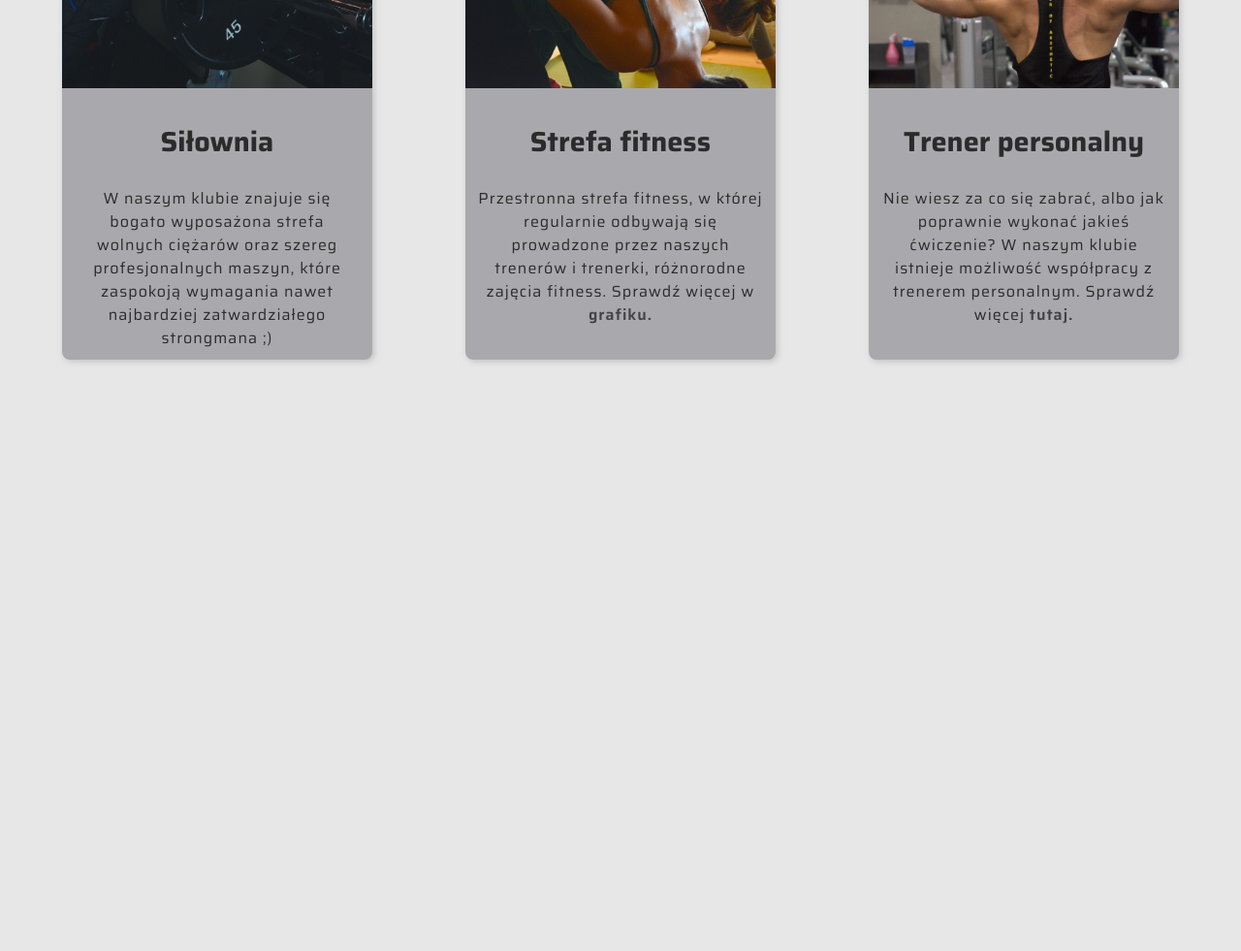
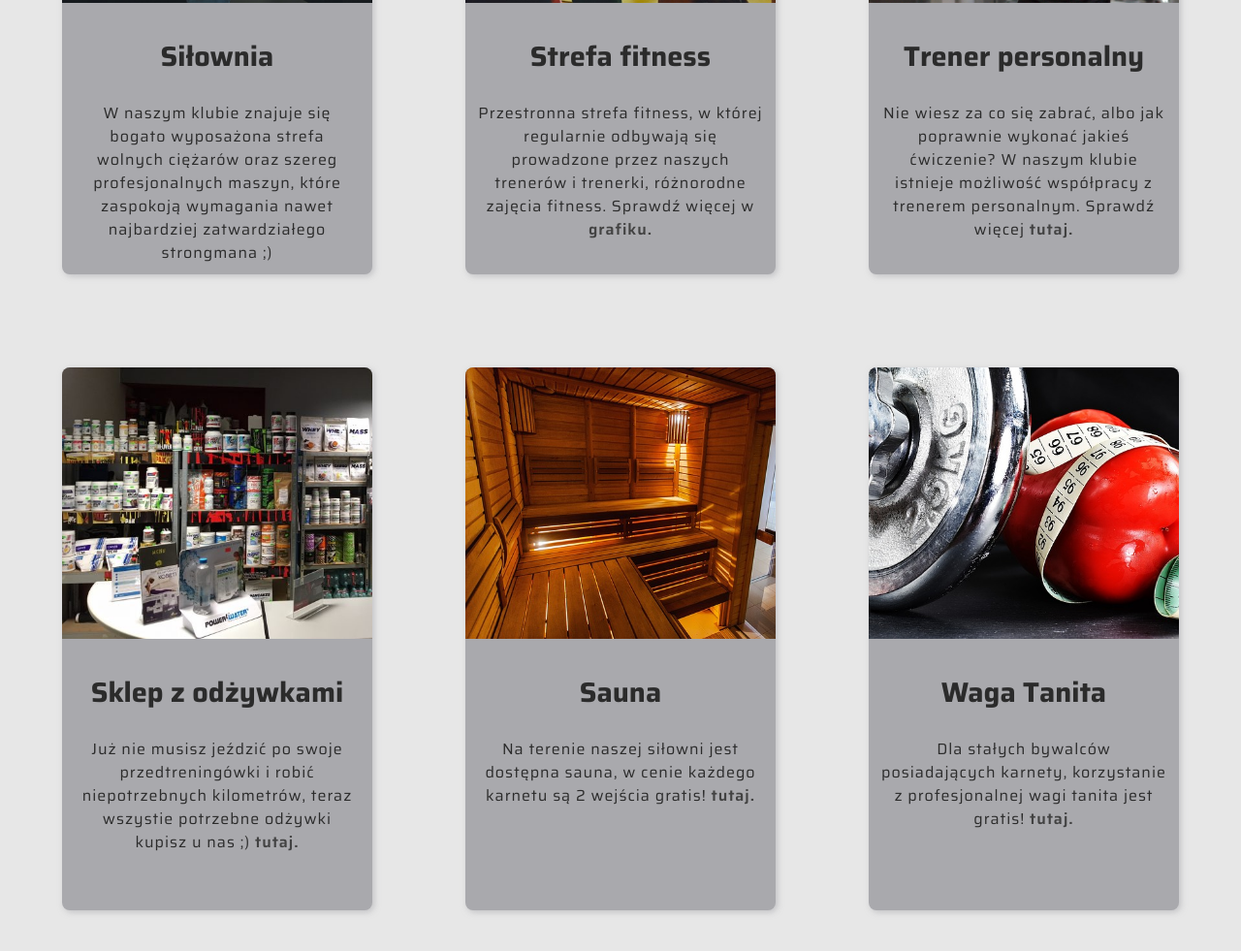
Before and after one commit to Dawdol135711/Projekt-1, a plain HTML site: page index.html in a window 1280 px wide. Shown: the part 1347-2328 px from the top of the page at 97% size. Before the commit the page ends 1766 px from the top, so only its background shows below. Drawn offline with Linux system fonts and the light colour scheme; a web font is replaced by a local one.

Commit message:
Added more info cards

```diff
--- a/index.html
+++ b/index.html
@@ -38,7 +38,7 @@
 
 		<header>
 			<div class="container">
-				<h1>Najlepszy klub w regionie!</h1>
+				<h1>Najlepsza siłownia w regionie!</h1>
 				<p>Nie wierz na słowo, wpadnij i sprawdź sam!:)</p>
 				<p>Pierwsza wizyta gratis!</p>
 			</div>
@@ -90,6 +90,27 @@
 						personalnym. Sprawdź więcej <a href="">tutaj.</a>
 					</p>
 				</div>
+				<div class="card-info">
+					<div class="img"></div>
+					<h3>Sklep z odżywkami</h3>
+					<p>
+						Już nie musisz jeździć po swoje przedtreningówki i robić niepotrzebnych kilometrów, teraz wszystie potrzebne odżywki kupisz u nas ;) <a href="">tutaj.</a>
+					</p>
+				</div>
+				<div class="card-info">
+					<div class="img"></div>
+					<h3>Sauna</h3>
+					<p>
+						Na terenie naszej siłowni jest dostępna sauna, w cenie każdego karnetu są 2 wejścia gratis! <a href="">tutaj.</a>
+					</p>
+				</div>
+				<div class="card-info">
+					<div class="img"></div>
+					<h3>Waga Tanita</h3>
+					<p>
+						Dla stałych bywalców posiadających karnety, korzystanie z profesjonalnej wagi tanita jest gratis! <a href="">tutaj.</a>
+					</p>
+				</div>
 			</section>
 		</main>
 	</body>
--- a/style.css
+++ b/style.css
@@ -79,7 +79,7 @@ body>header {
 	align-items: center;
 	justify-content: center;
 	width: 100%;
-	margin: 0 auto 10rem auto;
+	margin: 0 auto 8rem auto;
 	height: 90vh;
 	background-color: rgb(132, 131, 130);
 	background-image: url(/img/kettlebell-gb4e2a27a5_1920.jpg);
@@ -151,7 +151,7 @@ h2 {
 	color: var(--text-color-1);
 	text-align: center;
 	font-size: 3rem;
-	margin-bottom: 5rem;
+	margin-bottom: 1.5rem;
 	text-shadow: 1px 1px 1px var(--text-color-1);
 }
 .info {
@@ -184,6 +184,15 @@ h2 {
 .card-info:nth-child(3) .img {
 	background-image: url(/img/fitness-gf0ce8877f_1920.jpg);
 }
+.card-info:nth-child(4) .img {
+	background-image: url(/img/Bez-tytułu-768x419.jpg);
+}
+.card-info:nth-child(5) .img {
+	background-image: url(/img/bath-gabe9b9eae_640.jpg);
+}
+.card-info:nth-child(6) .img {
+	background-image: url(/img/fitness-gdbf12557a_640.jpg);
+}
 .card-info h3 {
 	padding: 2rem 1.5rem 0.7rem 1.5rem;
 	font-size: 1.8rem;
```
Also changed, not shown: img/Bez-tytułu-768x419.jpg (added), img/bath-gabe9b9eae_640.jpg (added), img/fitness-gdbf12557a_640.jpg (added).
